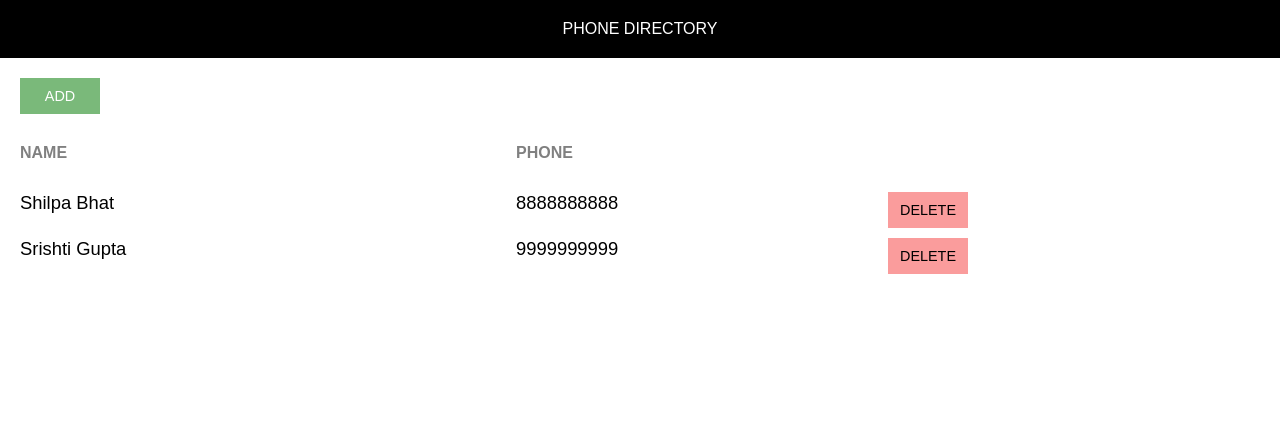
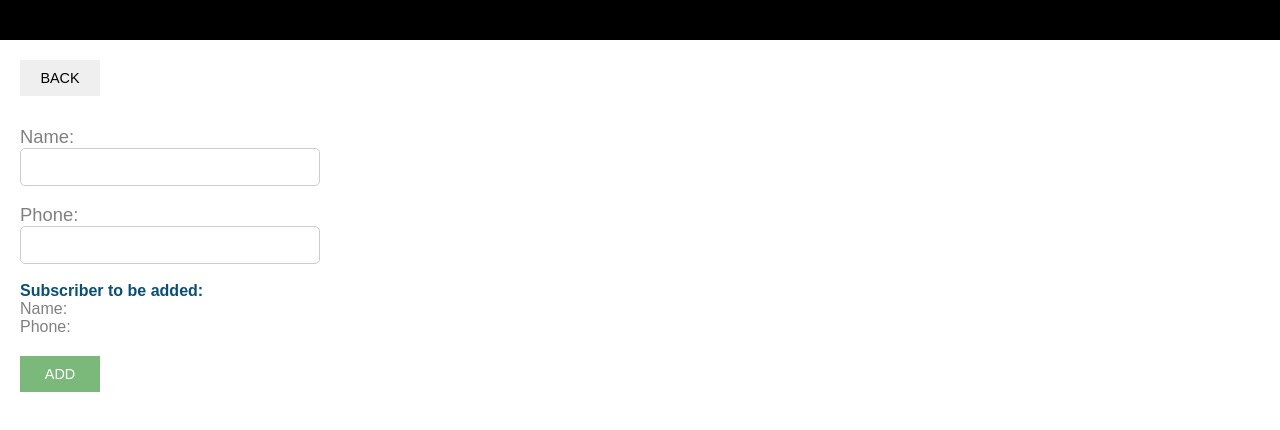
Before and after one commit to cptekam/phone-directory, a React (Create React App) app: page / in a window 1280 px wide. Shown: the top 430 px of the page. Built offline with nearby package versions, Linux system fonts and the light colour scheme.

Commit message:
Added ‘AddSubscriber’ component

```diff
--- /dev/null
+++ b/src/AddSubscriber.css
@@ -0,0 +1,36 @@
+.subscriber-form {
+    margin-top: 30px;
+}
+
+.label-control {
+    color: #808080;
+    font-size: 1.15rem;
+    margin-right: 15px;
+}
+
+.input-control {
+    width: 300px;
+    min-width: 100px;
+    padding: 10px 15px;
+    display: inline-block;
+    border: 1px solid #ccc;
+    border-radius: 5px;
+    box-sizing: border-box;
+    font-size: 0.9rem;
+    outline: none;
+}
+
+.subscriber-info-container {
+    font-size: 1rem;
+    margin-right: 10px;
+    margin-bottom: 20px;
+}
+
+.subscriber-to-add-heading {
+    color: #0a4f75;
+    font-weight: 600;
+}
+
+.subscriber-info {
+    color: #808080;
+}
--- /dev/null
+++ b/src/AddSubscriber.js
@@ -0,0 +1,33 @@
+import React, { Component } from 'react';
+import Header from './Header';
+import './AddSubscriber.css';
+
+class AddSusbscriber extends Component {
+    render() {
+        return (
+            <div>
+                <Header heading="Add Subscriber" />
+                <div className="component-body-container">
+                    <button className="custom-btn">Back</button>
+
+                    <form className="subscriber-form">
+                        <label htmlFor="name" className="label-control">Name: </label><br/>
+                        <input id="name" type="text" className="input-control" name="name"/><br/><br/>
+                        <label htmlFor="phone" className="label-control">Phone: </label><br/>
+                        <input id="phone" type="text" className="input-control" name="phone"/><br/><br/>
+
+                        <div className="subscriber-info-container">
+                            <span className="subscriber-to-add-heading">Subscriber to be added: </span><br/>
+                            <span className="subscriber-info">Name: </span><br/>
+                            <span className="subscriber-info">Phone: </span><br/>
+                        </div>
+
+                        <button type="submit" className="custom-btn add-btn">Add</button>
+                    </form>
+                </div>
+            </div>
+        )
+    }
+}
+
+export default AddSusbscriber;
--- a/src/App.css
+++ b/src/App.css
@@ -1,20 +1,3 @@
-.component-body-container {
-    padding: 20px;
-}
-.custom-btn {
-    padding: 10px;
-    border: none;
-    margin-right: 10px;
-    text-transform: uppercase;
-    width: 80px;
-    font-size: 0.9rem;
-    cursor: pointer;
-    outline: none;
-}
-.add-btn {
-    background: #7ab97a;
-    color: #fff;
-}
 .grid-container {
     display: grid;
     grid-template-columns: 40% 30% auto;
--- /dev/null
+++ b/src/common/common.css
@@ -0,0 +1,19 @@
+.component-body-container {
+    padding: 20px;
+}
+
+.custom-btn {
+    padding: 10px;
+    border: none;
+    margin-right: 10px;
+    text-transform: uppercase;
+    width: 80px;
+    font-size: 0.9rem;
+    cursor: pointer;
+    outline: none;
+}
+
+.add-btn {
+    background: #7ab97a;
+    color: #fff;
+}
--- a/src/index.js
+++ b/src/index.js
@@ -3,6 +3,8 @@
 import './index.css';
 import App from './App';
 import registerServiceWorker from './registerServiceWorker';
+import AddSusbscriber from './AddSubscriber';
+import './common/common.css';
 
-ReactDOM.render(<App />, document.getElementById('root'));
+ReactDOM.render(<AddSusbscriber />, document.getElementById('root'));
 registerServiceWorker();
```
